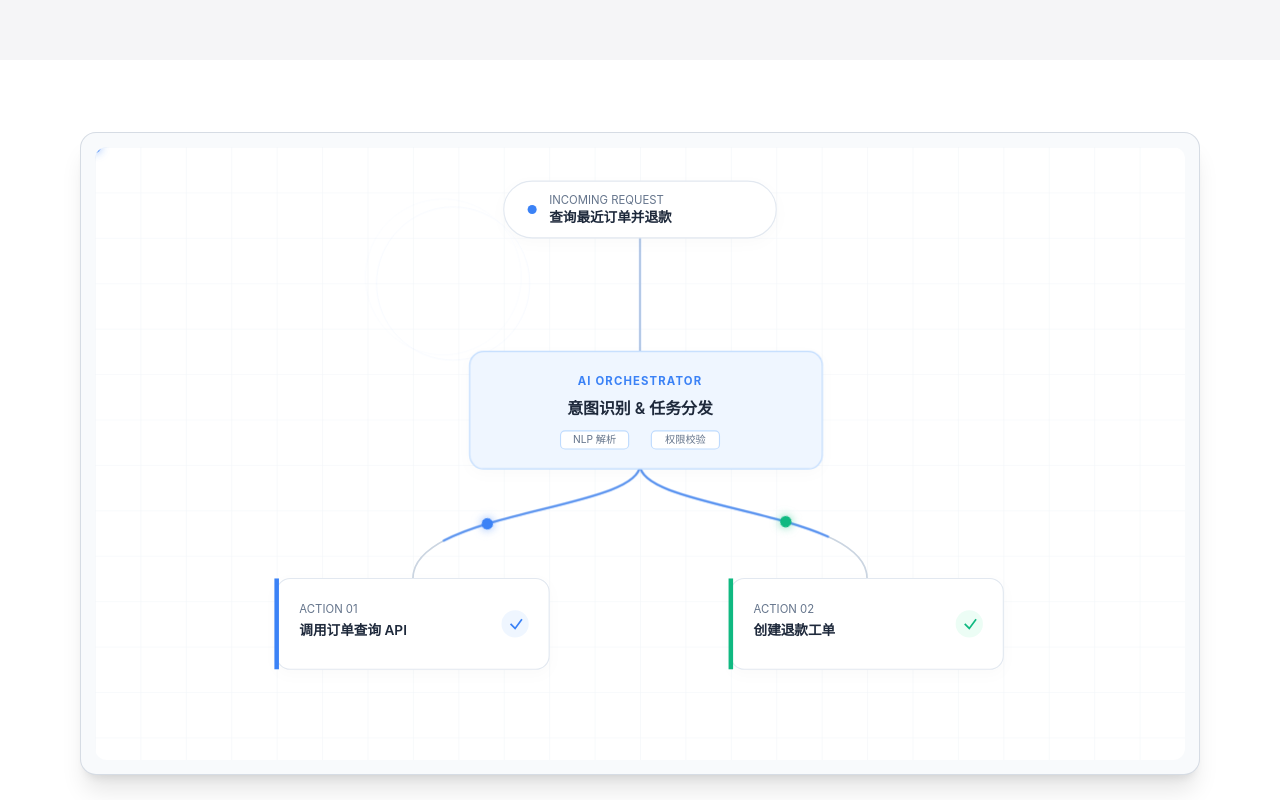
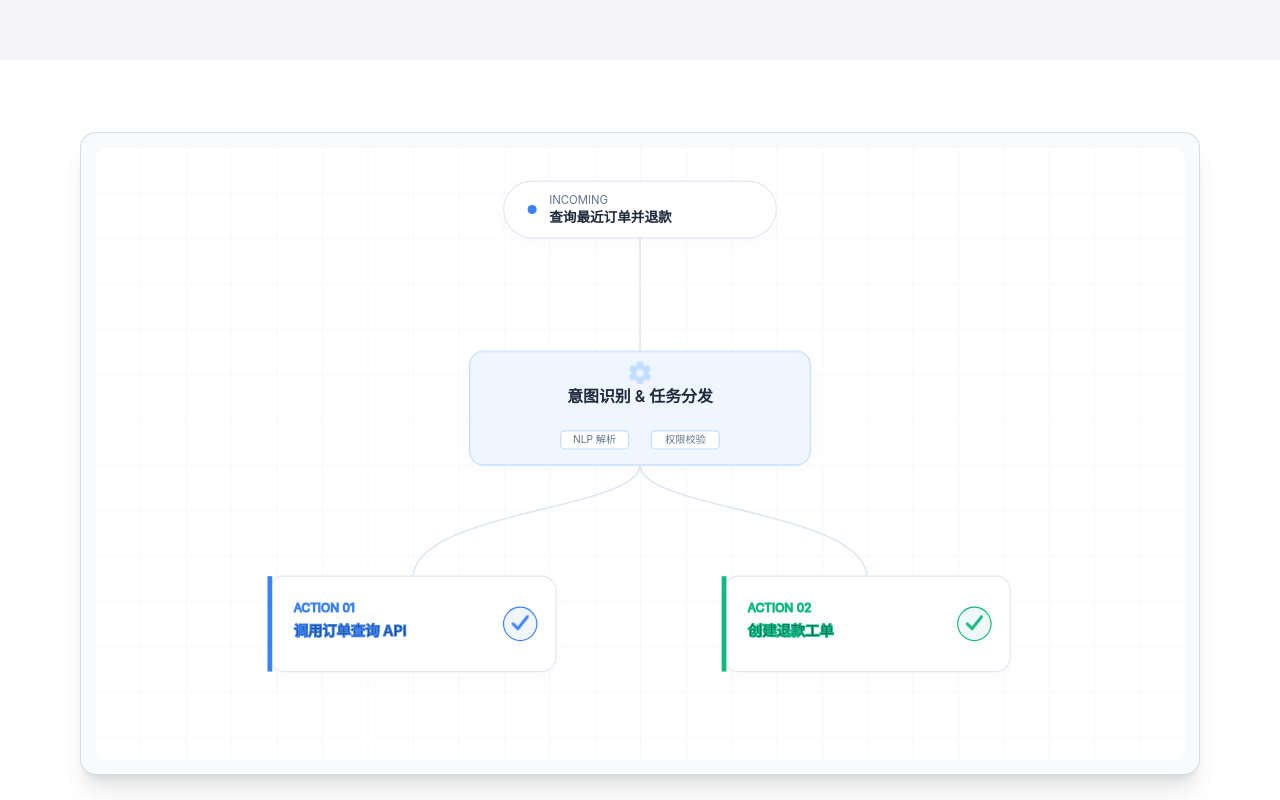
Before and after one commit to Reallier/INTJTech_04, a Nuxt app: page / in a window 1280 px wide. Shown: the part 700-1500 px from the top of the page. Built offline with nearby package versions, Linux system fonts and the light colour scheme.

Commit message:
增强流程演示动画和样式，添加齿轮图标和新的时间线动画效果

```diff
--- a/assets/styles/main.css
+++ b/assets/styles/main.css
@@ -1300,17 +1300,19 @@ h2.hero-subtitle {
   --flow-surface: #ffffff;
   --flow-border: #e2e8f0;
   --flow-primary: #3b82f6;
+  --flow-primary-light: #60a5fa;
   --flow-primary-soft: #eff6ff;
   --flow-success: #10b981;
+  --flow-success-soft: #ecfdf5;
   --flow-text-main: #1e293b;
   --flow-text-sub: #64748b;
   background: var(--flow-bg);
   border: 1px solid rgba(148, 163, 184, 0.35);
   border-radius: 16px;
   padding: 14px;
-  box-shadow: 0 20px 25px -5px rgba(0, 0, 0, 0.1),
-    0 8px 10px -6px rgba(0, 0, 0, 0.1);
-  overflow: hidden;
+  box-shadow: 0 20px 25px -5px rgba(0, 0, 0, 0.1), 0 8px 10px -6px rgba(0, 0, 0, 0.1);
+  color: var(--flow-text-main);
+  overflow: visible;
 }
 
 .flow-demo-shell svg {
@@ -1323,7 +1325,7 @@ h2.hero-subtitle {
 
 .flow-demo-shell .path-track {
   fill: none;
-  stroke: #cbd5e1;
+  stroke: #e2e8f0;
   stroke-width: 1.5;
   stroke-linecap: round;
 }
@@ -1335,7 +1337,7 @@ h2.hero-subtitle {
   stroke-linecap: round;
   stroke-dasharray: 300;
   stroke-dashoffset: 300;
-  opacity: 0.6;
+  opacity: 0.5;
 }
 
 .flow-demo-shell .card-rect {
@@ -1343,6 +1345,7 @@ h2.hero-subtitle {
   stroke: var(--flow-border);
   stroke-width: 1;
   filter: drop-shadow(0 4px 6px rgba(0, 0, 0, 0.02));
+  transition: fill 0.3s, stroke 0.3s;
 }
 
 .flow-demo-shell .card-title {
@@ -1364,104 +1367,293 @@ h2.hero-subtitle {
 
 .flow-demo-shell .orch-pulse-ring {
   fill: none;
-  stroke: var(--flow-primary);
-  stroke-width: 1;
+  stroke: var(--flow-primary-light);
+  stroke-width: 2;
   opacity: 0;
   transform-origin: center;
 }
 
 .flow-demo-shell .packet {
   fill: var(--flow-primary);
-  filter: drop-shadow(0 0 4px rgba(59, 130, 246, 0.6));
+  filter: drop-shadow(0 0 6px rgba(59, 130, 246, 0.8));
 }
 
 .flow-demo-shell .packet-success {
   fill: var(--flow-success);
-  filter: drop-shadow(0 0 4px rgba(16, 185, 129, 0.6));
-}
-
-.flow-demo-shell .loop-anim {
+  filter: drop-shadow(0 0 6px rgba(16, 185, 129, 0.8));
+}
+
+.flow-demo-shell .check-path {
+  fill: none;
+  stroke-width: 2.5;
+  stroke-linecap: round;
+  stroke-linejoin: round;
+  stroke-dasharray: 30;
+  stroke-dashoffset: 30;
+}
+
+.flow-demo-shell .check-blue {
+  stroke: var(--flow-primary);
+}
+
+.flow-demo-shell .check-green {
+  stroke: var(--flow-success);
+}
+
+.flow-demo-shell .icon-bg {
+  transition: fill 0.3s;
+}
+
+.flow-demo-shell .gear-icon {
+  fill: #93c5fd;
+  transform-origin: center;
+}
+
+.flow-demo-shell .timeline-anim {
   animation-duration: 6s;
   animation-iteration-count: infinite;
-}
-
-@keyframes move-in {
-  0% {
-    offset-distance: 0%;
-    opacity: 0;
-  }
-  20% {
-    opacity: 1;
-  }
-  90% {
-    opacity: 1;
-  }
-  100% {
-    offset-distance: 100%;
-    opacity: 0;
-  }
-}
-
-@keyframes pulse-ring {
-  0% {
-    transform: scale(0.8);
-    opacity: 0.8;
-    stroke-width: 2;
-  }
-  100% {
-    transform: scale(1.6);
-    opacity: 0;
-    stroke-width: 0;
-  }
-}
-
-@keyframes scale-up {
+  animation-timing-function: linear;
+  animation-fill-mode: both;
+  transform-box: fill-box;
+  transform-origin: center;
+}
+
+@keyframes squeeze-top {
   0%,
   100% {
     transform: scale(1);
   }
-  50% {
+  5% {
     transform: scale(1.05);
   }
-}
-
-@keyframes move-out {
-  0% {
+  20% {
+    transform: scale(0.92);
+  }
+  30% {
+    transform: scale(1);
+  }
+}
+
+@keyframes travel-top {
+  0%,
+  5% {
     offset-distance: 0%;
     opacity: 0;
   }
+  6% {
+    opacity: 1;
+  }
   20% {
+    offset-distance: 100%;
     opacity: 1;
   }
-  80% {
+  21% {
+    opacity: 0;
+  }
+  100% {
+    opacity: 0;
+  }
+}
+
+@keyframes process-impact {
+  0%,
+  19% {
+    transform: scale(1);
+    fill: var(--flow-primary-soft);
+    stroke: #bfdbfe;
+  }
+  20% {
+    transform: scale(1.12);
+    fill: #dbeafe;
+    stroke: var(--flow-primary);
+  }
+  45% {
+    transform: scale(1.12);
+    fill: #dbeafe;
+    stroke: var(--flow-primary);
+  }
+  55% {
+    transform: scale(1);
+    fill: var(--flow-primary-soft);
+    stroke: #bfdbfe;
+  }
+  100% {
+    transform: scale(1);
+  }
+}
+
+@keyframes gear-spin {
+  0%,
+  20% {
+    transform: rotate(0deg);
+    opacity: 0.5;
+  }
+  25% {
     opacity: 1;
   }
+  50% {
+    transform: rotate(360deg);
+    opacity: 1;
+  }
+  60% {
+    transform: rotate(360deg);
+    opacity: 0.5;
+  }
   100% {
+    transform: rotate(360deg);
+    opacity: 0.5;
+  }
+}
+
+@keyframes pulse-strong {
+  0%,
+  20% {
+    transform: scale(0.8);
+    opacity: 0;
+  }
+  25% {
+    opacity: 0.8;
+  }
+  50% {
+    transform: scale(1.8);
+    opacity: 0;
+  }
+  100% {
+    opacity: 0;
+  }
+}
+
+@keyframes travel-bottom {
+  0%,
+  50% {
+    offset-distance: 0%;
+    opacity: 0;
+  }
+  51% {
+    opacity: 1;
+  }
+  70% {
     offset-distance: 100%;
+    opacity: 1;
+  }
+  71% {
     opacity: 0;
   }
-}
-
-@keyframes draw-path {
+  100% {
+    opacity: 0;
+  }
+}
+
+@keyframes result-impact {
+  0%,
+  69% {
+    transform: scale(1);
+    stroke: var(--flow-border);
+  }
+  70% {
+    transform: scale(1.05);
+    stroke: currentColor;
+  }
+  90% {
+    transform: scale(1.05);
+    stroke: currentColor;
+  }
+  100% {
+    transform: scale(1);
+    stroke: var(--flow-border);
+  }
+}
+
+@keyframes draw-check {
+  0%,
+  69% {
+    stroke-dashoffset: 30;
+    opacity: 0;
+  }
+  70% {
+    opacity: 1;
+  }
+  75% {
+    stroke-dashoffset: 0;
+  }
+  95% {
+    opacity: 1;
+    stroke-dashoffset: 0;
+  }
+  100% {
+    opacity: 0;
+    stroke-dashoffset: 30;
+  }
+}
+
+@keyframes icon-flash-blue {
+  0%,
+  69% {
+    fill: #f1f5f9;
+  }
+  70% {
+    fill: #eff6ff;
+  }
+  100% {
+    fill: #f1f5f9;
+  }
+}
+
+@keyframes icon-flash-green {
+  0%,
+  69% {
+    fill: #f1f5f9;
+  }
+  70% {
+    fill: var(--flow-success-soft);
+  }
+  100% {
+    fill: #f1f5f9;
+  }
+}
+
+@keyframes draw-track-top {
   0% {
     stroke-dashoffset: 300;
     opacity: 0;
   }
+  5% {
+    opacity: 0.8;
+  }
   20% {
-    opacity: 1;
+    stroke-dashoffset: 0;
+  }
+  25% {
+    opacity: 0;
   }
   100% {
+    opacity: 0;
+  }
+}
+
+@keyframes draw-track-bottom {
+  0%,
+  50% {
+    stroke-dashoffset: 300;
+    opacity: 0;
+  }
+  51% {
+    opacity: 0.8;
+  }
+  70% {
     stroke-dashoffset: 0;
-    opacity: 0.2;
+  }
+  75% {
+    opacity: 0;
+  }
+  100% {
+    opacity: 0;
   }
 }
 
 @media (prefers-reduced-motion: reduce) {
-  .flow-demo-shell .path-active,
-  .flow-demo-shell .orch-pulse-ring,
-  .flow-demo-shell .packet,
-  .flow-demo-shell .packet-success {
-    animation: none;
+  .flow-demo-shell .timeline-anim {
+    animation: none !important;
   }
 }
 
--- a/pages/index.vue
+++ b/pages/index.vue
@@ -543,11 +543,16 @@ onBeforeUnmount(() => {
       <section id="flow-demo" class="section flow-demo-section">
         <div class="container">
           <div class="flow-demo-shell">
-            <svg viewBox="0 0 960 540" xmlns="http://www.w3.org/2000/svg" aria-label="AI Workflow · Pulse Edition">
+            <svg viewBox="0 0 960 540" xmlns="http://www.w3.org/2000/svg" aria-label="AI Workflow · Enhanced Processing Narrative">
               <defs>
                 <pattern id="grid" width="40" height="40" patternUnits="userSpaceOnUse">
                   <path d="M 40 0 L 0 0 0 40" fill="none" stroke="#f1f5f9" stroke-width="1" />
                 </pattern>
+                <symbol id="icon-gear" viewBox="0 0 24 24">
+                  <path
+                    d="M19.43 12.98c.04-.32.07-.64.07-.98s-.03-.66-.07-.98l2.11-1.65c.19-.15.24-.42.12-.64l-2-3.46c-.12-.22-.39-.3-.61-.22l-2.49 1c-.52-.4-1.08-.73-1.69-.98l-.38-2.65C14.46 2.18 14.25 2 14 2h-4c-.25 0-.46.18-.5.42l-.38 2.65c-.61.25-1.17.59-1.69.98l-2.49-1c-.23-.09-.49 0-.61.22l-2 3.46c-.13.22-.07.49.12.64l2.11 1.65c-.04.32-.07.65-.07.98s.03.66.07.98l-2.11 1.65c-.19.15-.24.42-.12.64l2 3.46c.12.22.39.3.61.22l2.49-1c.52.4 1.08.73 1.69.98l.38 2.65c.04.24.25.42.5.42h4c.25 0 .46-.18.5-.42l.38-2.65c.61-.25 1.17-.59 1.69-.98l2.49 1c.23.09.49 0 .61-.22l2-3.46c.12-.22.07-.49-.12-.64l-2.11-1.65zM12 15.5c-1.93 0-3.5-1.57-3.5-3.5s1.57-3.5 3.5-3.5 3.5 1.57 3.5 3.5-1.57 3.5-3.5 3.5z"
+                  />
+                </symbol>
               </defs>
 
               <rect width="960" height="540" fill="url(#grid)" />
@@ -560,26 +565,28 @@ onBeforeUnmount(() => {
               <!-- Active tracks -->
               <path
                 d="M 480 80 C 480 120, 480 140, 480 180"
-                class="path-active loop-anim"
-                style="animation-name: draw-path; animation-delay: 0s;"
+                class="path-active timeline-anim"
+                style="animation-name: draw-track-top;"
               />
               <path
                 d="M 480 280 C 480 320, 280 320, 280 380"
-                class="path-active loop-anim"
-                style="animation-name: draw-path; animation-delay: 2.8s;"
+                class="path-active timeline-anim"
+                style="animation-name: draw-track-bottom;"
               />
               <path
                 d="M 480 280 C 480 320, 680 320, 680 380"
-                class="path-active loop-anim"
-                style="animation-name: draw-path; animation-delay: 2.9s;"
+                class="path-active timeline-anim"
+                style="animation-name: draw-track-bottom;"
               />
 
               <!-- Incoming request -->
               <g transform="translate(360, 30)">
-                <rect x="0" y="0" width="240" height="50" rx="25" class="card-rect" />
+                <g class="timeline-anim" style="animation-name: squeeze-top;">
+                  <rect width="240" height="50" rx="25" class="card-rect" />
                   <circle cx="25" cy="25" r="4" fill="#3b82f6" />
-                <text x="40" y="20" class="card-desc">INCOMING REQUEST</text>
+                  <text x="40" y="20" class="card-desc">INCOMING</text>
                   <text x="40" y="36" class="card-title">查询最近订单并退款</text>
+                </g>
               </g>
 
               <!-- Orchestrator -->
@@ -588,15 +595,15 @@ onBeforeUnmount(() => {
                   cx="150"
                   cy="50"
                   r="45"
-                  class="orch-pulse-ring loop-anim"
-                  style="animation-name: pulse-ring; animation-delay: 1.2s;"
+                  class="orch-pulse-ring timeline-anim"
+                  style="animation-name: pulse-strong; animation-delay: 0s;"
                 />
                 <circle
                   cx="150"
                   cy="50"
                   r="45"
-                  class="orch-pulse-ring loop-anim"
-                  style="animation-name: pulse-ring; animation-delay: 1.5s;"
+                  class="orch-pulse-ring timeline-anim"
+                  style="animation-name: pulse-strong; animation-delay: 0.4s;"
                 />
 
                 <rect
@@ -605,61 +612,65 @@ onBeforeUnmount(() => {
                   width="300"
                   height="100"
                   rx="12"
-                  class="card-rect orch-bg loop-anim"
-                  style="animation-name: scale-up; animation-delay: 1.4s;"
+                  class="card-rect orch-bg timeline-anim"
+                  style="animation-name: process-impact;"
                 />
 
-                <text
-                  x="150"
-                  y="30"
-                  text-anchor="middle"
-                  style="font-size:10px; fill:#3b82f6; letter-spacing:1px; font-weight:700;"
-                >
-                  AI ORCHESTRATOR
-                </text>
-                <text x="150" y="55" text-anchor="middle" style="font-size:14px; font-weight:600; fill:#1e293b;">
-                  意图识别 &amp; 任务分发
-                </text>
+                <g transform="translate(150, 35)">
+                  <use href="#icon-gear" x="-12" y="-28" width="24" height="24" class="gear-icon timeline-anim" style="animation-name: gear-spin;" />
+                  <text y="10" text-anchor="middle" style="font-size:14px; font-weight:600; fill:#1e293b;">意图识别 &amp; 任务分发</text>
+                </g>
 
-                <rect x="80" y="70" width="60" height="16" rx="4" fill="#fff" stroke="#bfdbfe" />
-                <text x="110" y="81" text-anchor="middle" style="font-size:9px; fill:#64748b;">NLP 解析</text>
-
-                <rect x="160" y="70" width="60" height="16" rx="4" fill="#fff" stroke="#bfdbfe" />
-                <text x="190" y="81" text-anchor="middle" style="font-size:9px; fill:#64748b;">权限校验</text>
+                <g transform="translate(0, 5)">
+                  <rect x="80" y="65" width="60" height="16" rx="4" fill="#fff" stroke="#bfdbfe" />
+                  <text x="110" y="76" text-anchor="middle" style="font-size:9px; fill:#64748b;">NLP 解析</text>
+                  <rect x="160" y="65" width="60" height="16" rx="4" fill="#fff" stroke="#bfdbfe" />
+                  <text x="190" y="76" text-anchor="middle" style="font-size:9px; fill:#64748b;">权限校验</text>
+                </g>
               </g>
 
               <!-- Actions -->
               <g transform="translate(160, 380)">
-                <rect x="0" y="0" width="240" height="80" rx="12" class="card-rect" />
+                <g class="timeline-anim" style="animation-name: result-impact; color: #3b82f6;">
+                  <rect width="240" height="80" rx="12" class="card-rect" />
                   <line x1="0" y1="0" x2="0" y2="80" stroke="#3b82f6" stroke-width="4" />
                   <text x="20" y="30" class="card-desc">ACTION 01</text>
                   <text x="20" y="50" class="card-title">调用订单查询 API</text>
-                <circle cx="210" cy="40" r="12" fill="#eff6ff" />
-                <path d="M 206 40 L 210 44 L 216 36" fill="none" stroke="#3b82f6" stroke-width="1.5" />
+
+                  <circle cx="210" cy="40" r="14" class="icon-bg timeline-anim" style="animation-name: icon-flash-blue;" />
+                  <path d="M 204 40 L 208 44 L 216 34" class="check-path check-blue timeline-anim" style="animation-name: draw-check;" />
+                </g>
               </g>
 
               <g transform="translate(560, 380)">
-                <rect x="0" y="0" width="240" height="80" rx="12" class="card-rect" />
+                <g class="timeline-anim" style="animation-name: result-impact; color: #10b981;">
+                  <rect width="240" height="80" rx="12" class="card-rect" />
                   <line x1="0" y1="0" x2="0" y2="80" stroke="#10b981" stroke-width="4" />
                   <text x="20" y="30" class="card-desc">ACTION 02</text>
                   <text x="20" y="50" class="card-title">创建退款工单</text>
-                <circle cx="210" cy="40" r="12" fill="#ecfdf5" />
-                <path d="M 206 40 L 210 44 L 216 36" fill="none" stroke="#10b981" stroke-width="1.5" />
+
+                  <circle cx="210" cy="40" r="14" class="icon-bg timeline-anim" style="animation-name: icon-flash-green;" />
+                  <path d="M 204 40 L 208 44 L 216 34" class="check-path check-green timeline-anim" style="animation-name: draw-check;" />
+                </g>
               </g>
 
               <!-- Packets -->
-              <circle r="5" class="packet loop-anim" style="animation-name: move-in; animation-delay: 0s;" />
-
               <circle
-                r="5"
-                class="packet loop-anim"
-                style="animation-name: move-out; animation-delay: 2.8s; offset-path: path('M 480 280 C 480 320, 280 320, 280 380');"
+                r="6"
+                class="packet timeline-anim"
+                style="animation-name: travel-top; offset-path: path('M 480 80 C 480 120, 480 140, 480 180');"
               />
 
               <circle
-                r="5"
-                class="packet-success loop-anim"
-                style="animation-name: move-out; animation-delay: 2.9s; offset-path: path('M 480 280 C 480 320, 680 320, 680 380');"
+                r="6"
+                class="packet timeline-anim"
+                style="animation-name: travel-bottom; offset-path: path('M 480 280 C 480 320, 280 320, 280 380');"
+              />
+
+              <circle
+                r="6"
+                class="packet-success timeline-anim"
+                style="animation-name: travel-bottom; offset-path: path('M 480 280 C 480 320, 680 320, 680 380');"
               />
             </svg>
           </div>
```
Lines whose indentation alone changed are shown as unchanged.
